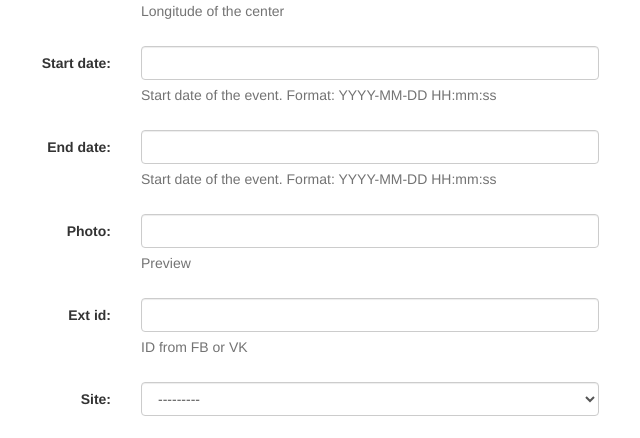
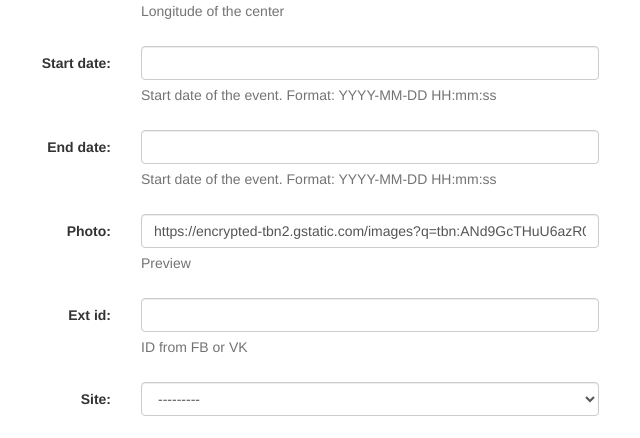
Before and after one commit to Khatskevich/hakaton-events, a Django app: page / in a window 1280 px wide. Shown: the part 306-744 px from the top of the page, without its empty margins (124-764 px from the left). Run offline with Django 3.2, Linux system fonts and the light colour scheme; some libraries are stand-ins or nearby versions.

Commit message:
add default photo

```diff
--- a/event/templates/new_event.html
+++ b/event/templates/new_event.html
@@ -45,5 +45,7 @@
     if (!$("#id_lng").val()) {
       $("#id_lng").val('37.517528');
     }
+
+    $('#id_photo').val('https://encrypted-tbn2.gstatic.com/images?q=tbn:ANd9GcTHuU6azR0EoZFAEjo8XIE34q3PEun53G6HunKq4SYjJnzmwrWhPw');
   </script>
 {% endblock end_script %}
```
